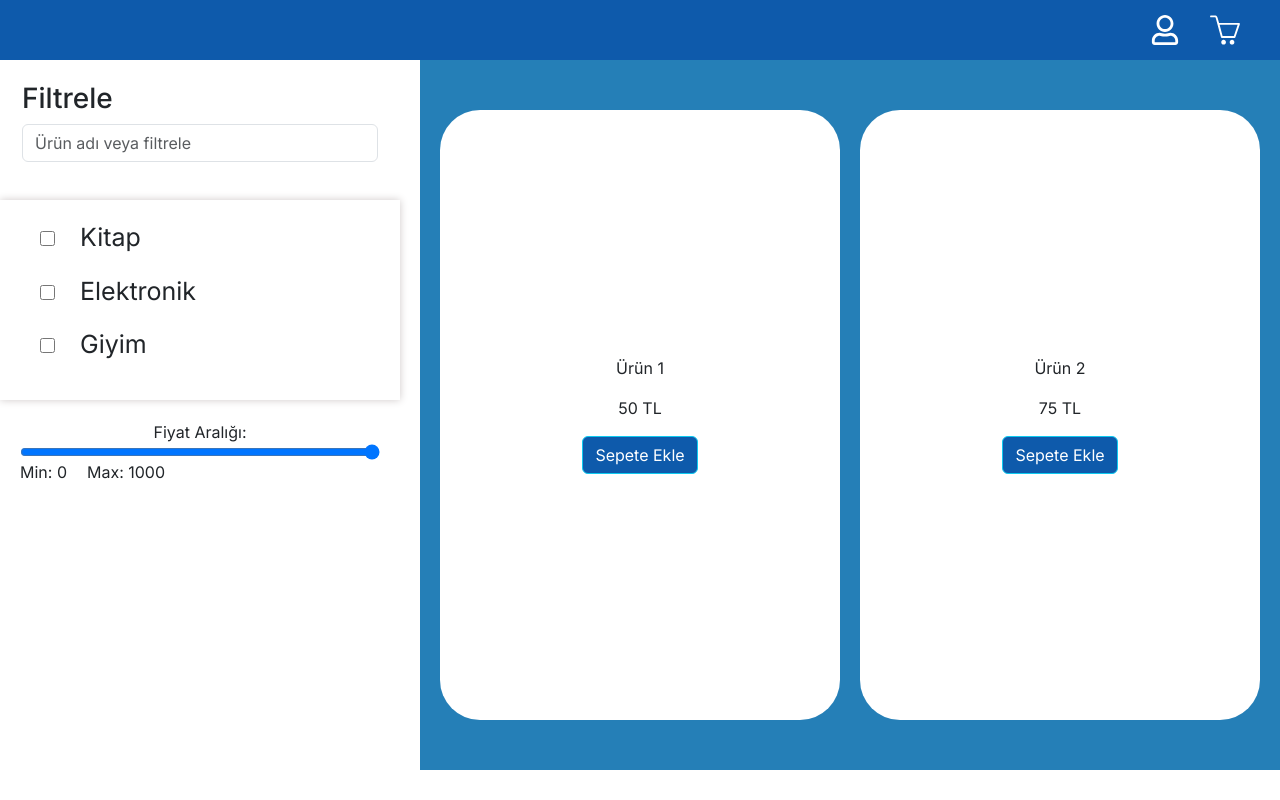
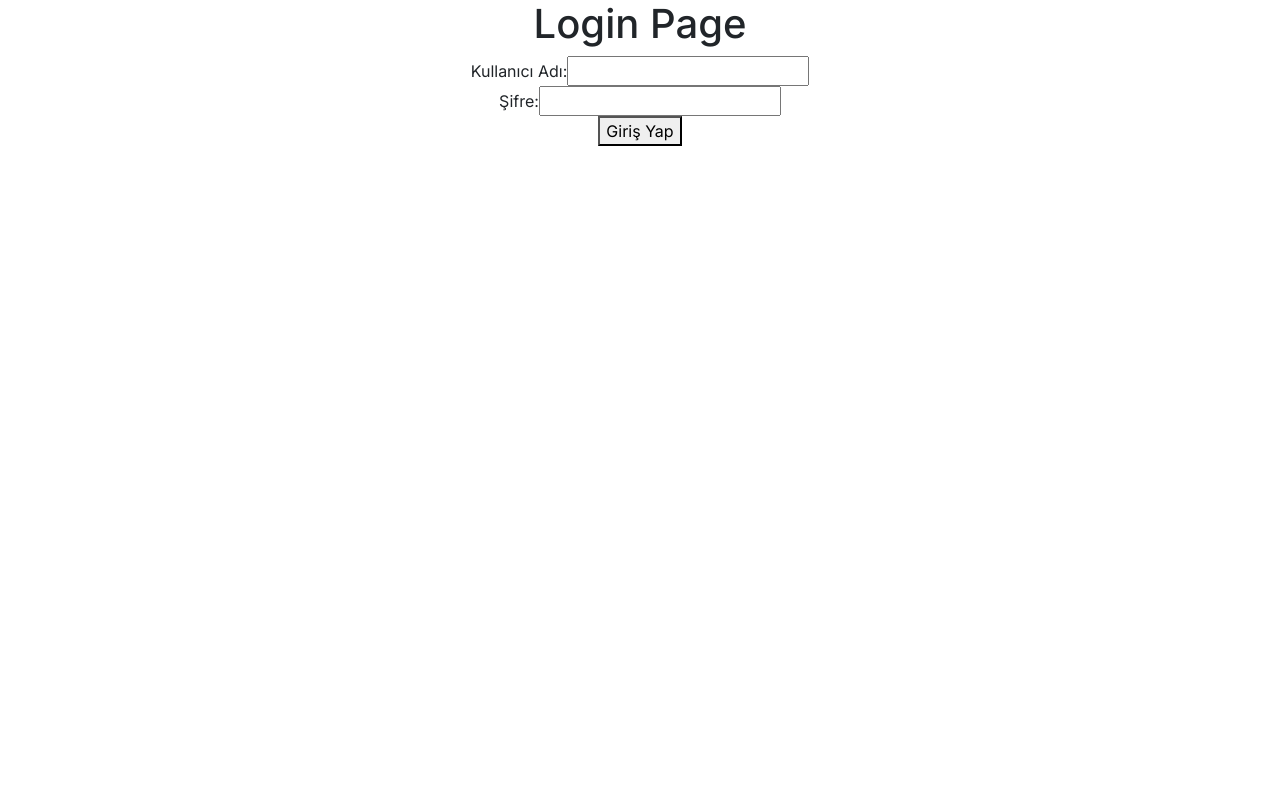
Before and after one commit to GoktugYmsk/pinsoft-shopping-challange, a Next.js app: page / in a window 1280 px wide. Built offline with nearby package versions, Linux system fonts and the light colour scheme.

Commit message:
added login page

```diff
--- /dev/null
+++ b/src/app/components/login/index.tsx
@@ -0,0 +1,41 @@
+import { useState } from 'react';
+import { useRouter } from 'next/router';
+
+const Login: React.FC = () => {
+    const router = useRouter();
+    const [username, setUsername] = useState('');
+    const [password, setPassword] = useState('');
+    const [error, setError] = useState('');
+
+    const handleLogin = () => {
+
+        if (username === 'user' && password === 'password') {
+
+            router.push('/');
+        } else {
+            setError('Kullanıcı adı veya şifre hatalı');
+        }
+    };
+
+    return (
+        <div>
+            <h1>Login Page</h1>
+            <div>
+                <label>
+                    Kullanıcı Adı:
+                    <input type="text" value={username} onChange={(e) => setUsername(e.target.value)} />
+                </label>
+            </div>
+            <div>
+                <label>
+                    Şifre:
+                    <input type="password" value={password} onChange={(e) => setPassword(e.target.value)} />
+                </label>
+            </div>
+            <button onClick={handleLogin}>Giriş Yap</button>
+            {error && <p style={{ color: 'red' }}>{error}</p>}
+        </div>
+    );
+};
+
+export default Login;
--- a/src/app/page.tsx
+++ b/src/app/page.tsx
@@ -7,6 +7,7 @@ import Head from 'next/head';
 
 import { store } from './store/store';
 import 'bootstrap/dist/css/bootstrap.min.css';
+import Login from './components/login';
 
 export default function Home() {
   return (
@@ -17,7 +18,7 @@ export default function Home() {
           <link rel="icon" href="/favicon.ico" />
         </Head>
         <Provider store={store}>
-          <CustomComponent />
+          <Login />
         </Provider>
       </div>
     </main>
```
